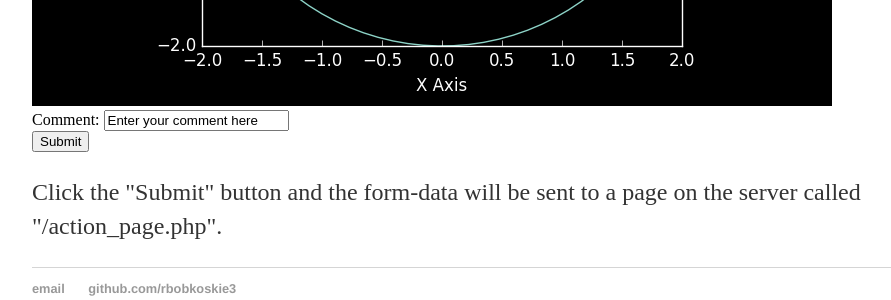
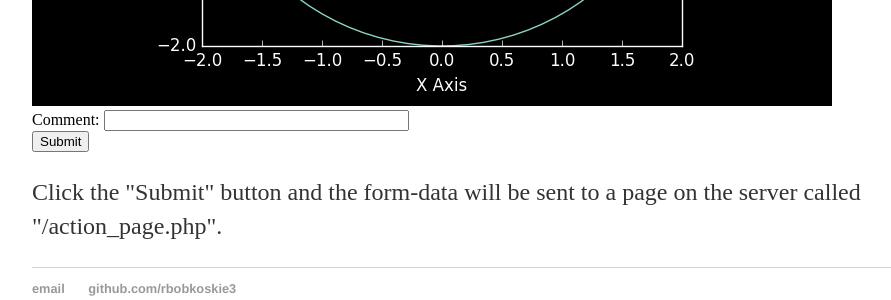
Before and after one commit to rbobkoskie3/rbobkoskie3.github.io, a Jekyll site: the page built from circle/index.html, in a window 1280 px wide. Shown: the part 1213-1513 px from the top of the page, without its empty margins (160-1051 px from the left). Built offline with Jekyll 4.4.1, drawn with Linux system fonts in a browser that asks for light colours.

Commit message:
Update index.html

```diff
--- a/circle/index.html
+++ b/circle/index.html
@@ -25,7 +25,7 @@ title: Math, Sonification, Plots
         <img src="\images\HC_Circle.png">
 
         <form action="/action_page.php">
-        Comment: <input type="text" width=100px length=100px name="FirstName" value="Enter your comment here"><br>
+        Comment: <input type="text" name="comment" size="35"><br>
         <input type="submit" value="Submit">
         </form>
 
```
